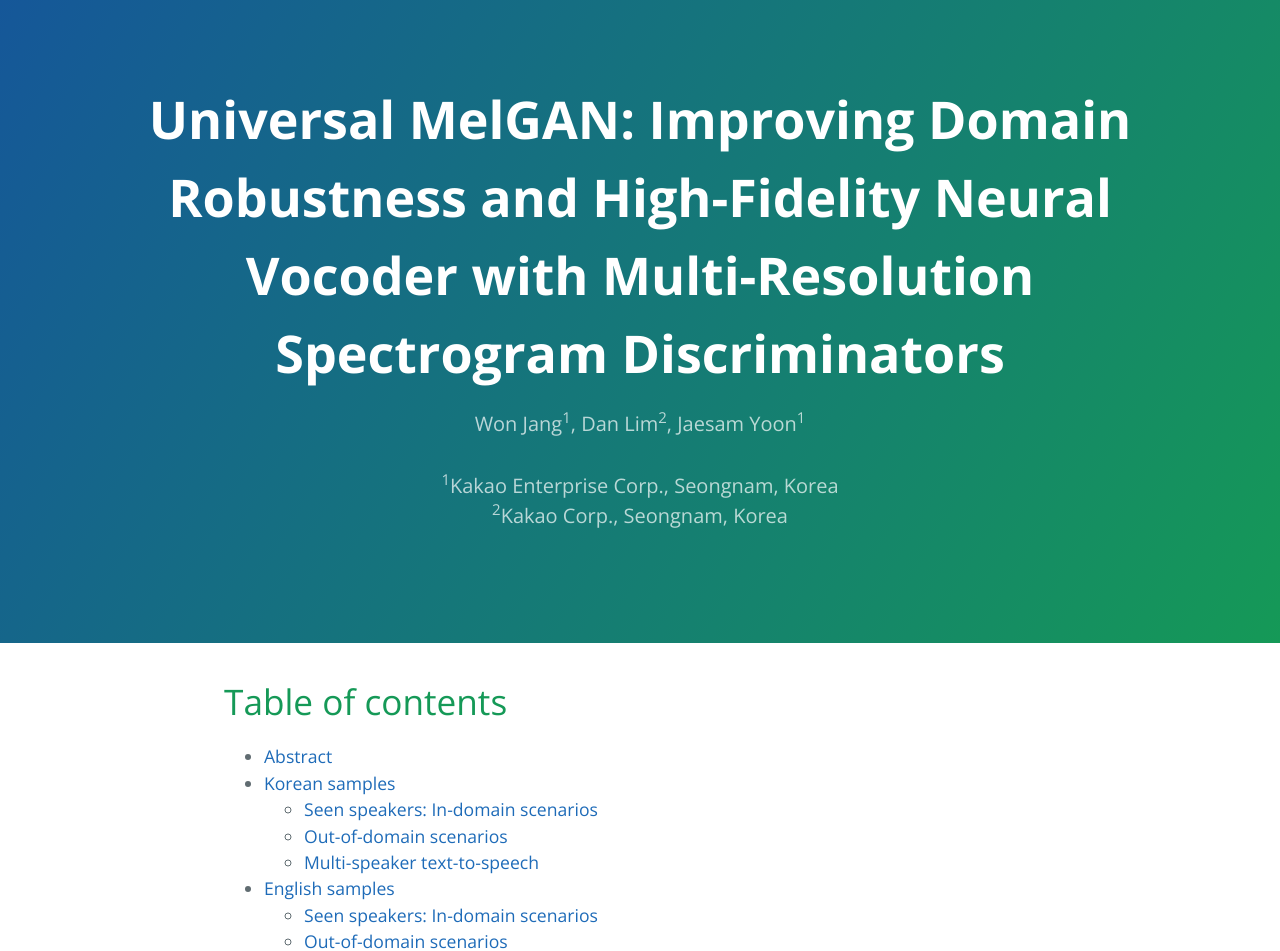
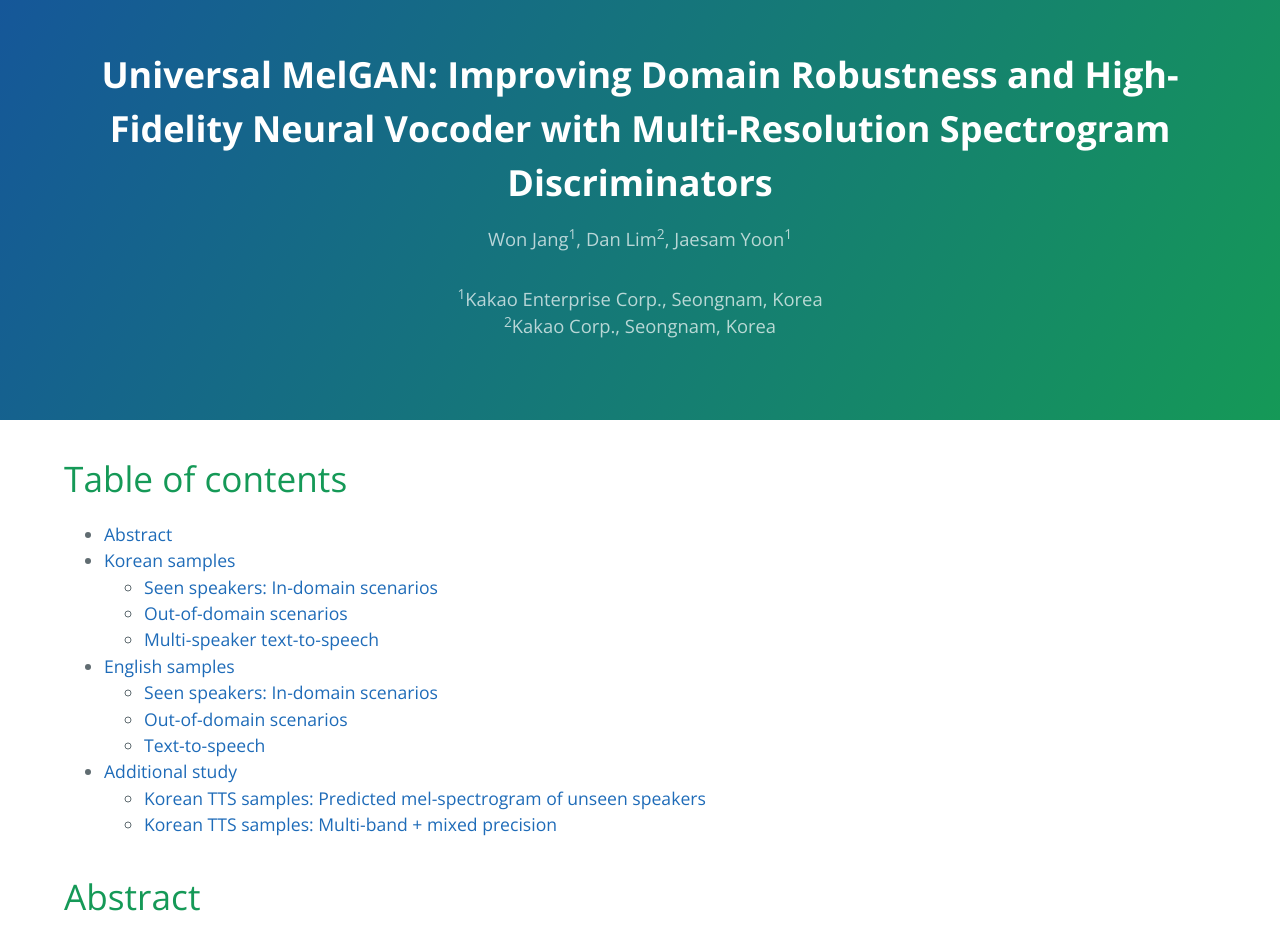
Before and after one commit to kallavinka8045/icassp2021, a Jekyll site: the page built from index.md, in a window 1280 px wide. Shown: the top 951 px of the page. Built offline with Jekyll 4.4.1, drawn with Linux system fonts in a browser that asks for light colours; our own code applies the rules of GitHub Pages for plain Markdown files; some of the changed text lies outside the part shown; grey boxes are pictures that could not be loaded.

Commit message:
Update variables.scss

```diff
--- a/_sass/variables.scss
+++ b/_sass/variables.scss
@@ -1,5 +1,5 @@
 // Breakpoints
-$large-breakpoint: 64em !default;
+$large-breakpoint: 96em !default;
 $medium-breakpoint: 63em !default;
 
 // Headers
```
